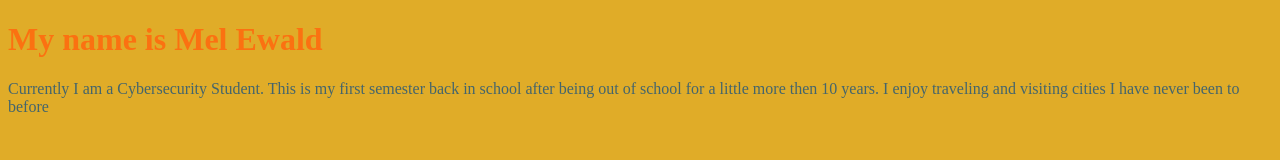
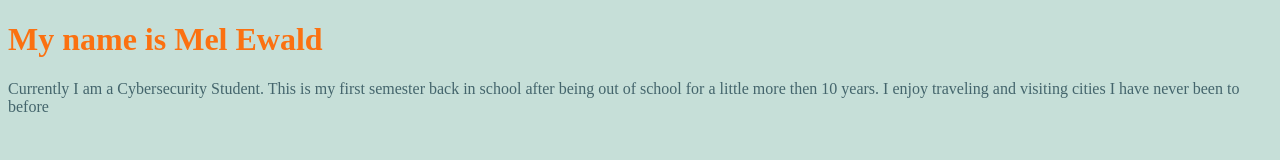
Before and after one commit to mewald19/mewald19.github.io, a plain HTML site: page index.html in a window 1280 px wide. Drawn offline with Linux system fonts and the light colour scheme.

Commit message:
Update index.html
still changing up the colors

```diff
--- a/index.html
+++ b/index.html
@@ -3,7 +3,7 @@
  <head>
   <title>My Personal Introduction</title>
   <style>
-   body{background-color: #E0AC28;}
+   body{background-color: #C6DFD8;}
    h1{color: #FB7111;}
    p{color: #44656C;}
   </style>
```
